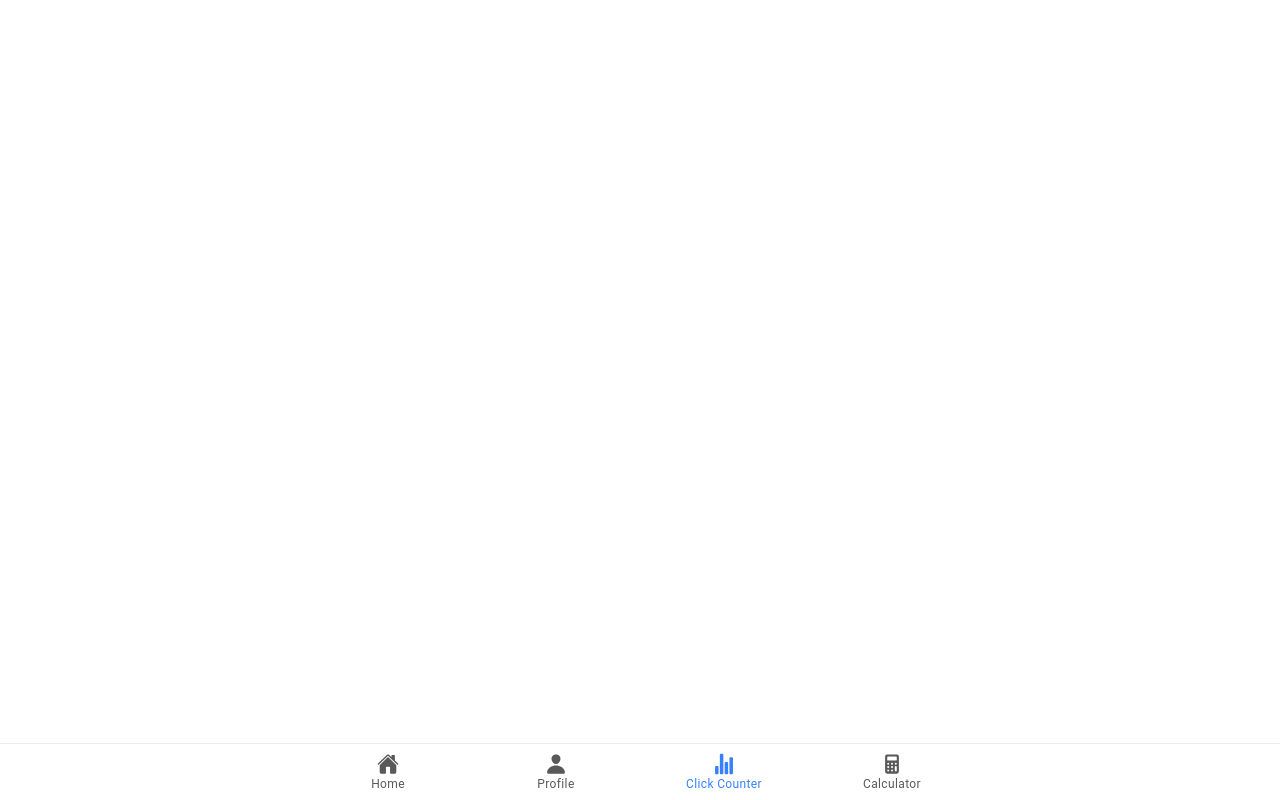
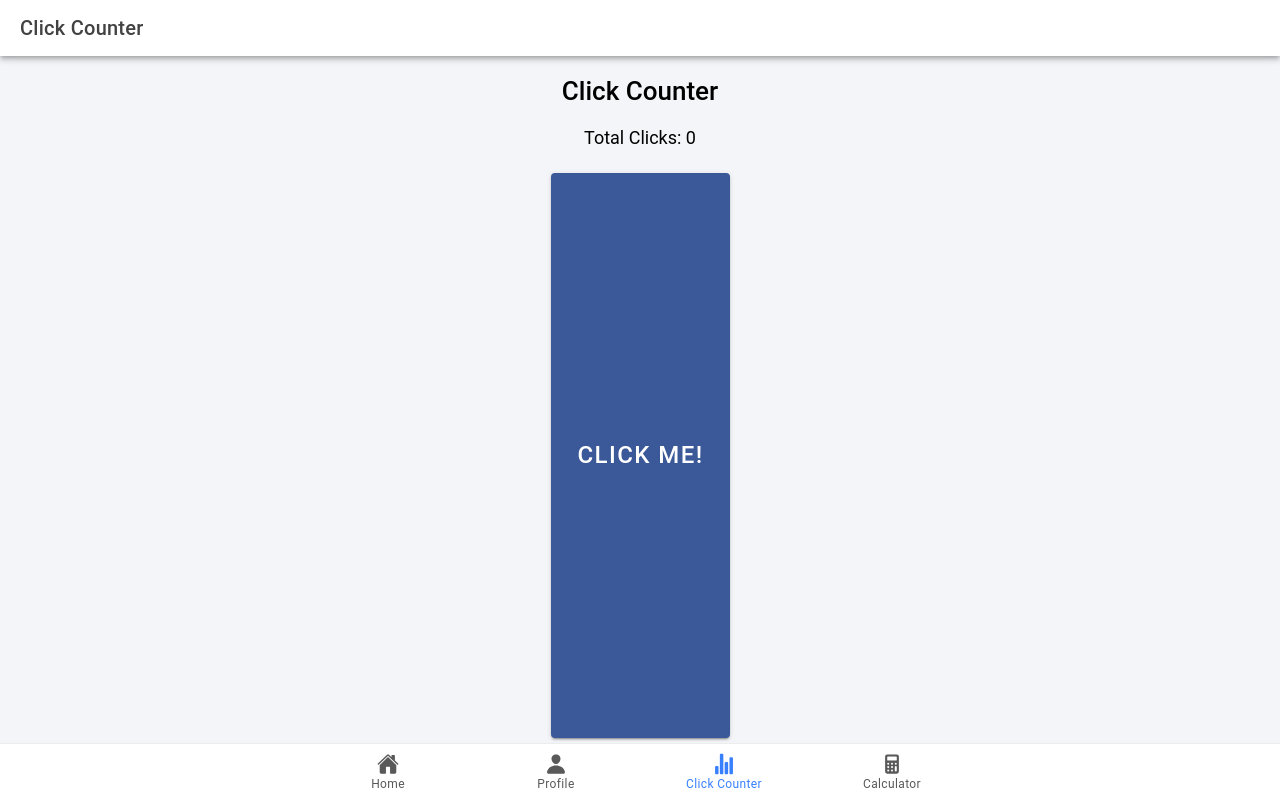
Before and after one commit to Maryanhil/ionic-t-Estrada, a React (Vite) app: page /tab2 in a window 1280 px wide. Built offline with nearby package versions, Linux system fonts and the light colour scheme.

Commit message:
added click counter

```diff
--- a/src/pages/Tab2.tsx
+++ b/src/pages/Tab2.tsx
@@ -12,6 +12,18 @@ const Tab2: React.FC = () => {
 
   return (
     <IonPage>
+      <IonHeader>
+        <IonToolbar>
+          <IonTitle>Click Counter</IonTitle>
+        </IonToolbar>
+      </IonHeader>
+      <IonContent fullscreen className="counter-content">
+        <div className="counter-container">
+          <h1>Click Counter</h1>
+          <p>Total Clicks: {count}</p>
+          <IonButton onClick={incrementCounter}>Click me!</IonButton>
+        </div>
+      </IonContent>
 
     </IonPage>
   );
```
